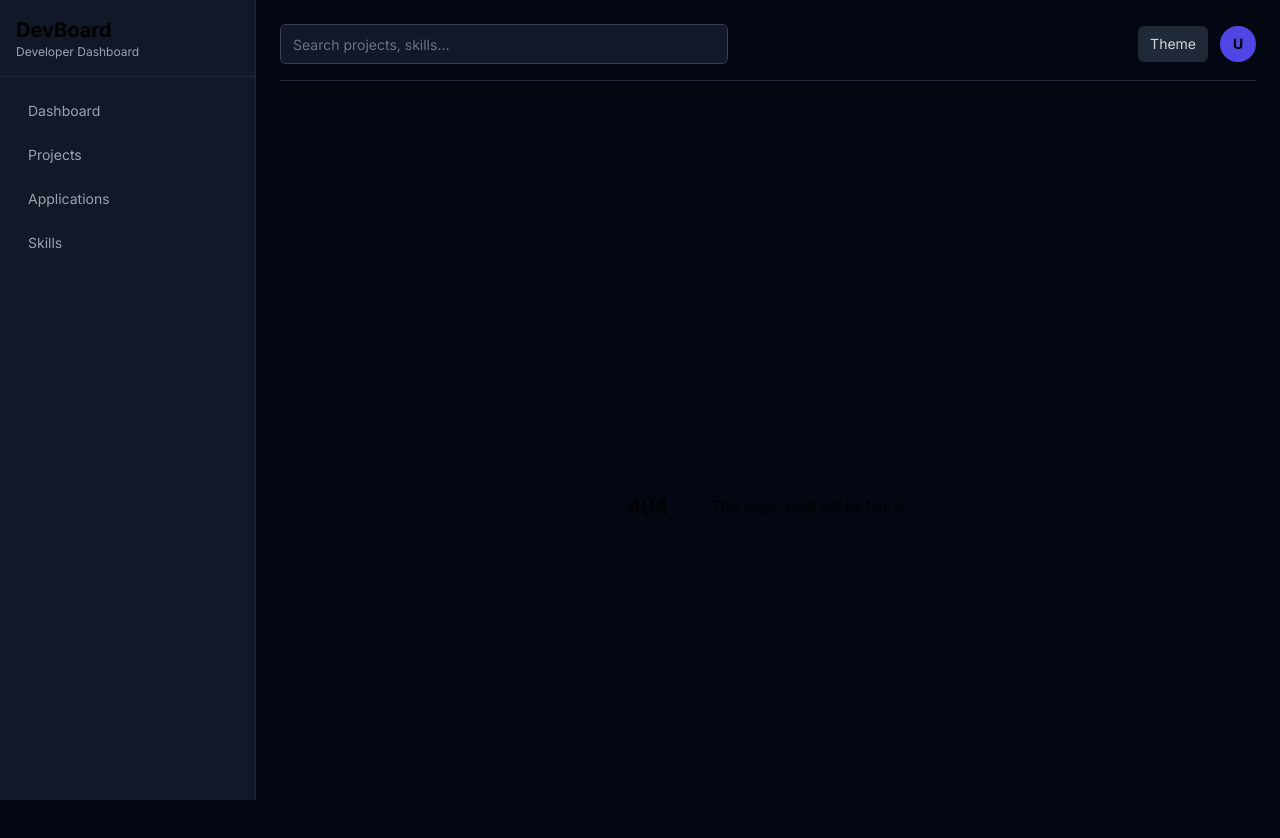
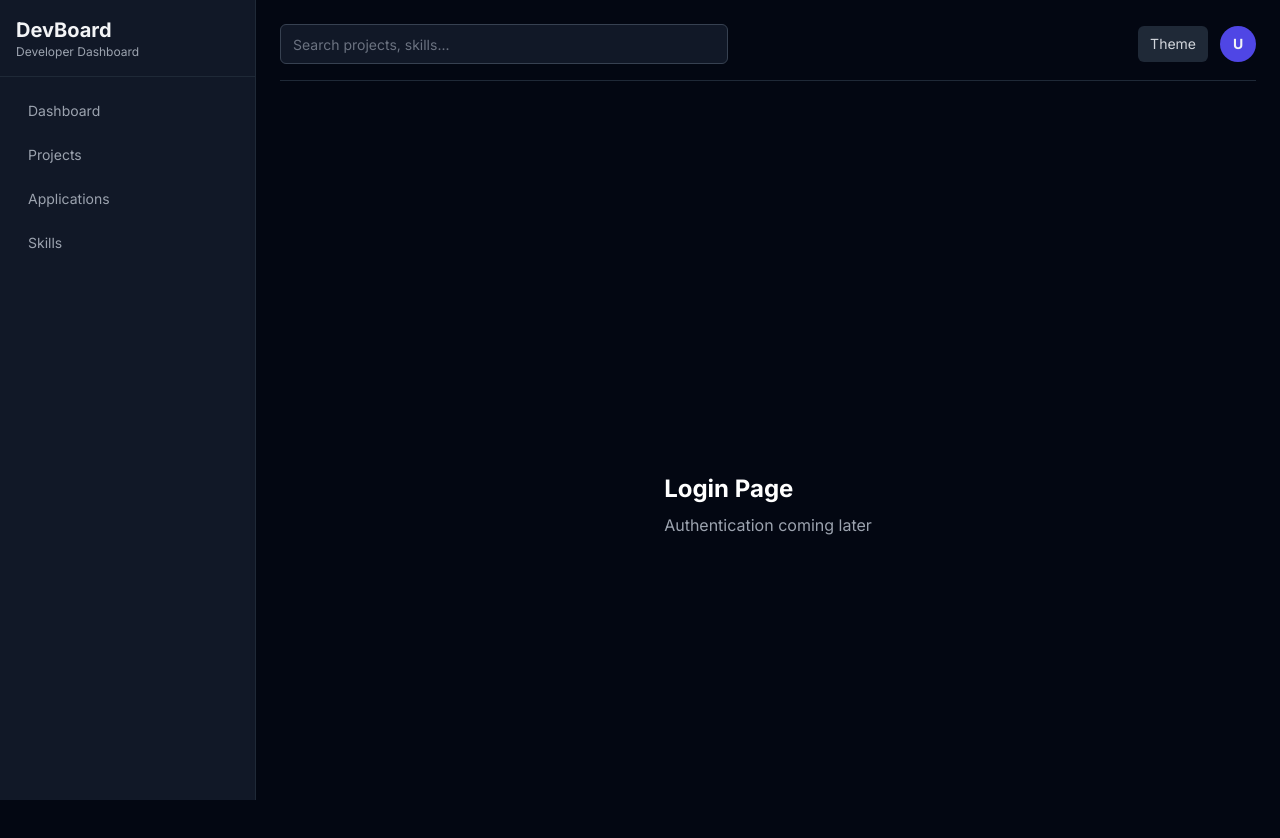
Before and after one commit to RHermez10/developer-app, a Next.js app: page /login in a window 1280 px wide. Before the commit this address had no page. Shown: the top 838 px of the page. Built offline with nearby package versions, Linux system fonts and the light colour scheme.

Commit message:
Created loginpage

```diff
--- /dev/null
+++ b/app/login/page.tsx
@@ -0,0 +1,10 @@
+export default  function LoginPage (){
+    return(
+        <div className="flex min-h-screen items-center justify-center bg-gray-950 text-white">
+            <div>
+                <h1 className="text-2xl font-bold">Login Page</h1>
+                <p className="mt-2 text-gray-400">Authentication coming later</p>
+            </div>
+        </div>
+    )
+}
```
